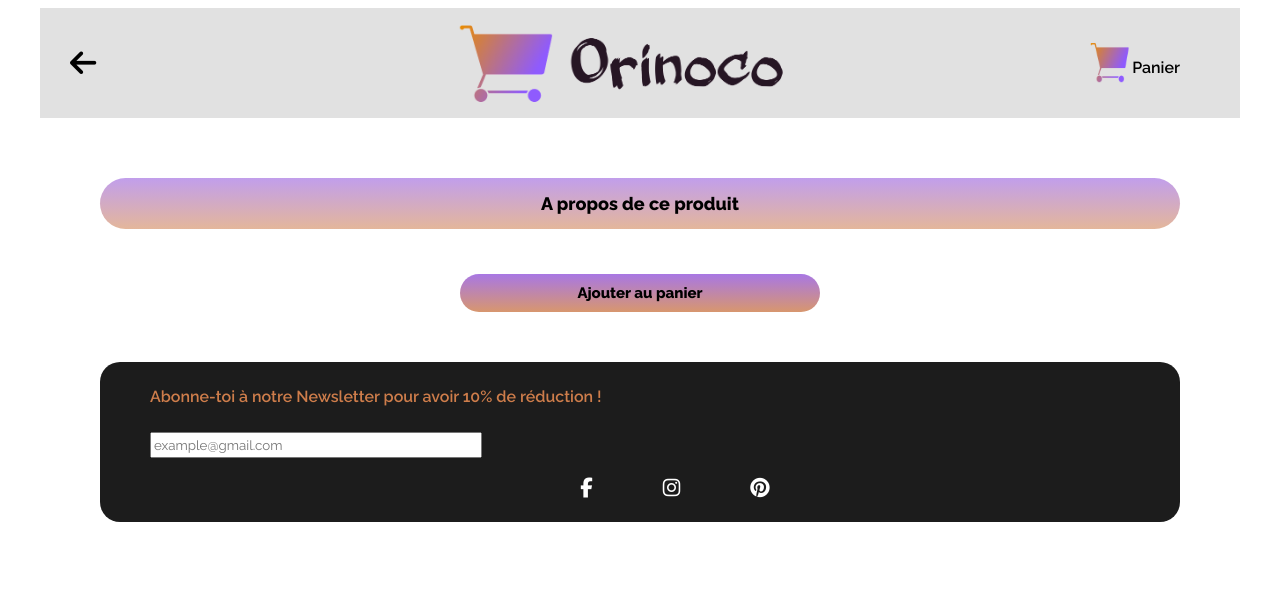
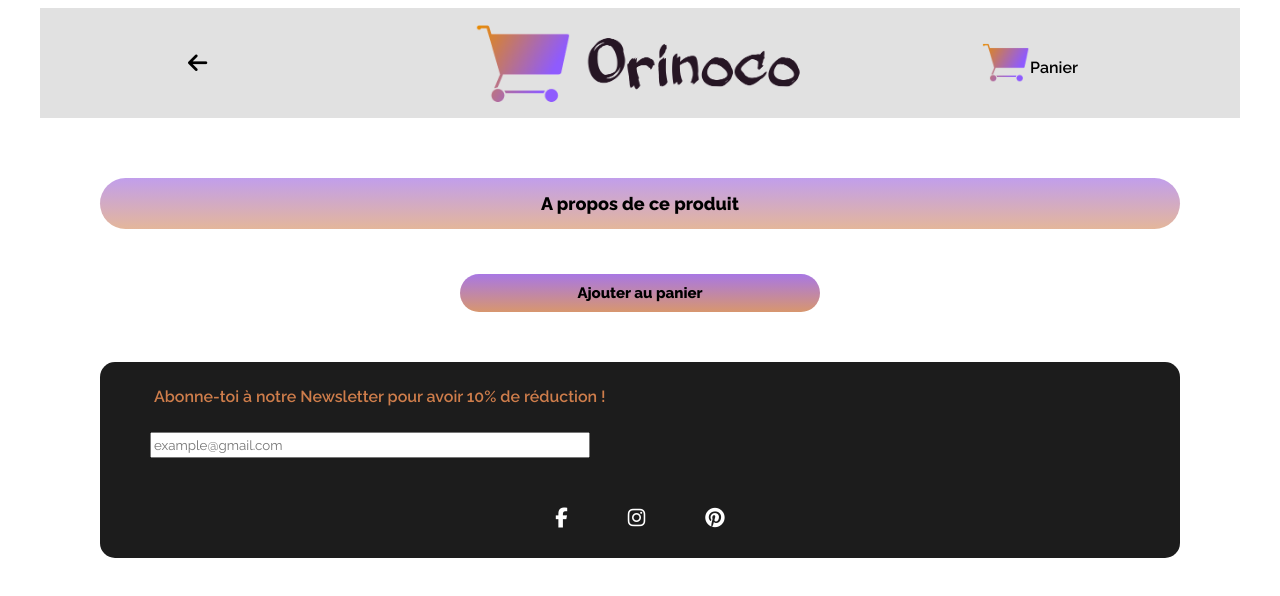
Before and after one commit to charlyOC/p5_CharlyDewalles_15032021, a website: page produit.html in a window 1280 px wide. Drawn offline with Linux system fonts and the light colour scheme; no server answers.

Commit message:
final touch

```diff
--- a/js/commande.js
+++ b/js/commande.js
@@ -7,3 +7,5 @@ firstName.textContent = localStorage.getItem('firstname', JSON.stringify(firstNa
 
 let totalPrice = document.getElementById('total_price');
 totalPrice.textContent = localStorage.getItem('finalPrice') + '€';
+
+localStorage.clear();
--- a/sass/commande.scss
+++ b/sass/commande.scss
@@ -115,24 +115,20 @@ $secondary: #ce7d4b;
         background-color: rgb(28, 28, 28);
         margin-left: auto;
         margin-right: auto;
-        height: 10em;
-        border-radius: 20px;
-        -webkit-border-radius: 20px;
-        -moz-border-radius: 20px;
-        -ms-border-radius: 20px;
-        -o-border-radius: 20px;
+        border-radius: 15px;
 
         p
         {
             margin-top: 25px;
-            margin-left: 50px;
+            margin-left: 5%;
+            margin-right: 5%;
             color: $secondary;
             font-weight: 600;
         }
 
         input
         {
-            width: 30%;
+            width: 40%;
             height: 20px;
             margin-left: 50px;
             margin-top: 10px;
@@ -142,13 +138,14 @@ $secondary: #ce7d4b;
         {
             display: flex;
             flex-direction: row;
+            align-content: center;
             margin-left: auto;
             margin-right: auto;
             margin-top: 20px;
 
             i
             {
-                margin-left: 70px;
+                padding: 30px;
                 font-size: 20px;
                 color: rgb(255, 255, 255);
             }
--- a/sass/panier.scss
+++ b/sass/panier.scss
@@ -259,24 +259,20 @@ $secondary: #ce7d4b;
         background-color: rgb(28, 28, 28);
         margin-left: auto;
         margin-right: auto;
-        height: 10em;
-        border-radius: 20px;
-        -webkit-border-radius: 20px;
-        -moz-border-radius: 20px;
-        -ms-border-radius: 20px;
-        -o-border-radius: 20px;
+        border-radius: 15px;
 
         p
         {
             margin-top: 25px;
-            margin-left: 50px;
+            margin-left: 5%;
+            margin-right: 5%;
             color: $secondary;
             font-weight: 600;
         }
 
         input
         {
-            width: 30%;
+            width: 40%;
             height: 20px;
             margin-left: 50px;
             margin-top: 10px;
@@ -286,18 +282,18 @@ $secondary: #ce7d4b;
         {
             display: flex;
             flex-direction: row;
+            align-content: center;
             margin-left: auto;
             margin-right: auto;
             margin-top: 20px;
 
             i
             {
-                margin-left: 70px;
+                padding: 30px;
                 font-size: 20px;
                 color: rgb(255, 255, 255);
             }
         }
     }
 
-
 }
--- a/sass/produit.scss
+++ b/sass/produit.scss
@@ -29,8 +29,8 @@ $secondary: #ce7d4b;
 
         i
         {
-            font-size: 30px;
-            margin-left: 30px;
+            font-size: 22px;
+            margin-left: 5%;
         }
 
         #main_logo
@@ -45,6 +45,7 @@ $secondary: #ce7d4b;
 
         a
         {
+            width: 30%;
             display: flex;
             align-content: center;
             justify-content: center;
@@ -53,21 +54,23 @@ $secondary: #ce7d4b;
             margin-right: 5%;
             text-decoration: none;
             color: black;
-            font-size: medium;
             font-weight: 600;
 
             #panier
             {
-                width: 90px;
+                width: 20%;
                 height: 42px;
                 display: flex;
                 flex-direction: row;
-                justify-content: space-between;
+                justify-content: center;
                 align-content: center;
+                text-align: center;
+
 
                 #basket_logo
                 {
-                    width: 40px;
+                    object-fit: scale-down;
+                    width: 80%;
                 }
 
                 #cart
@@ -174,24 +177,20 @@ $secondary: #ce7d4b;
         background-color: rgb(28, 28, 28);
         margin-left: auto;
         margin-right: auto;
-        height: 10em;
-        border-radius: 20px;
-        -webkit-border-radius: 20px;
-        -moz-border-radius: 20px;
-        -ms-border-radius: 20px;
-        -o-border-radius: 20px;
+        border-radius: 15px;
 
         p
         {
             margin-top: 25px;
-            margin-left: 50px;
+            margin-left: 5%;
+            margin-right: 5%;
             color: $secondary;
             font-weight: 600;
         }
 
         input
         {
-            width: 30%;
+            width: 40%;
             height: 20px;
             margin-left: 50px;
             margin-top: 10px;
@@ -201,13 +200,14 @@ $secondary: #ce7d4b;
         {
             display: flex;
             flex-direction: row;
+            align-content: center;
             margin-left: auto;
             margin-right: auto;
             margin-top: 20px;
 
             i
             {
-                margin-left: 70px;
+                padding: 30px;
                 font-size: 20px;
                 color: rgb(255, 255, 255);
             }
--- a/sass/style.scss
+++ b/sass/style.scss
@@ -64,7 +64,7 @@ $secondary: #ce7d4b;
                 #basket_logo
                 {
                     object-fit: scale-down;
-                    width: 50%;
+                    width: 60%;
                 }
 
                 #cart
@@ -195,14 +195,15 @@ $secondary: #ce7d4b;
         p
         {
             margin-top: 25px;
-            margin-left: 50px;
+            margin-left: 5%;
+            margin-right: 5%;
             color: $secondary;
             font-weight: 600;
         }
 
         input
         {
-            width: 30%;
+            width: 40%;
             height: 20px;
             margin-left: 50px;
             margin-top: 10px;
```
Also changed, not shown: css/commande.css, css/panier.css, css/produit.css, css/style.css.
